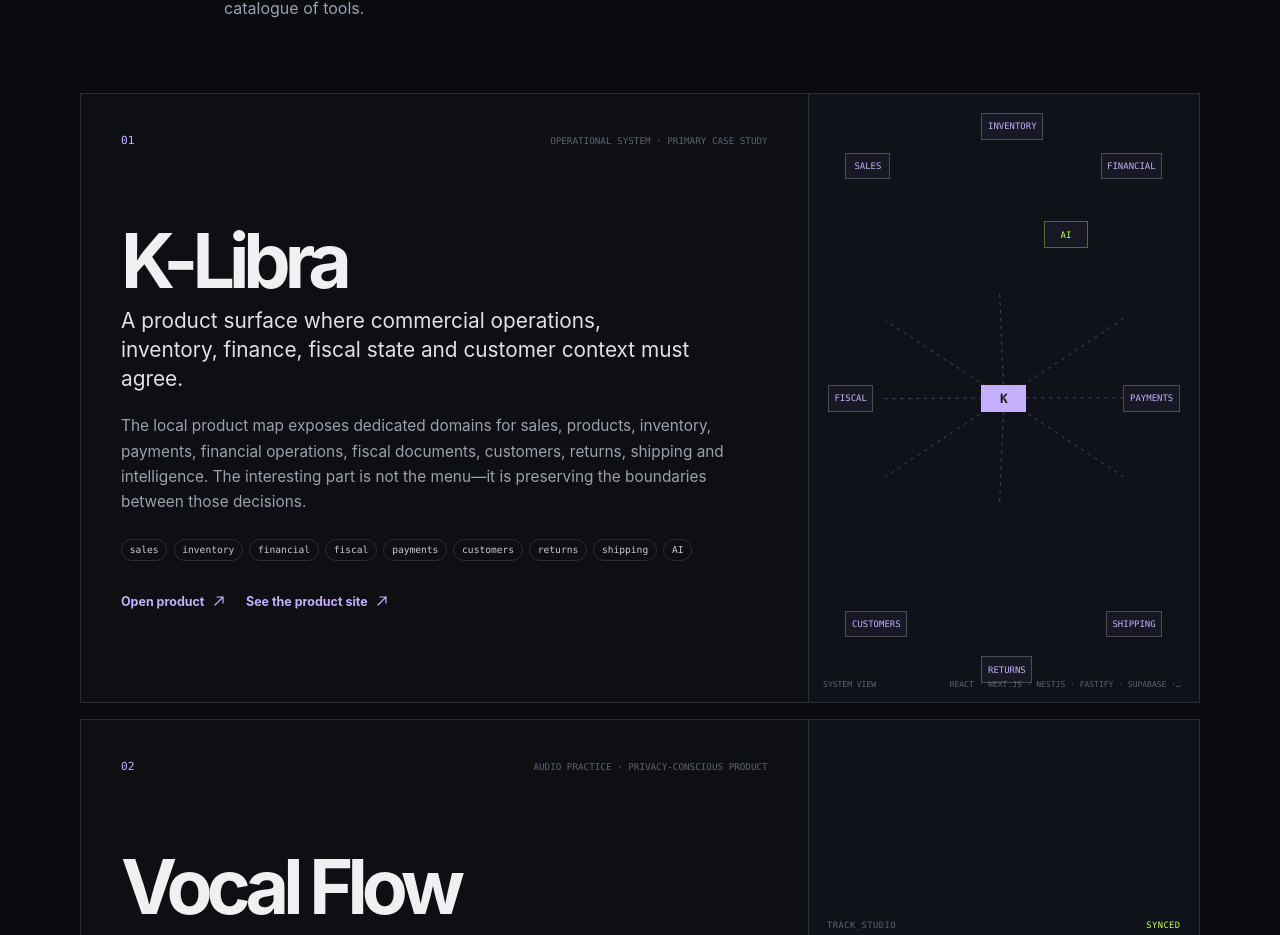
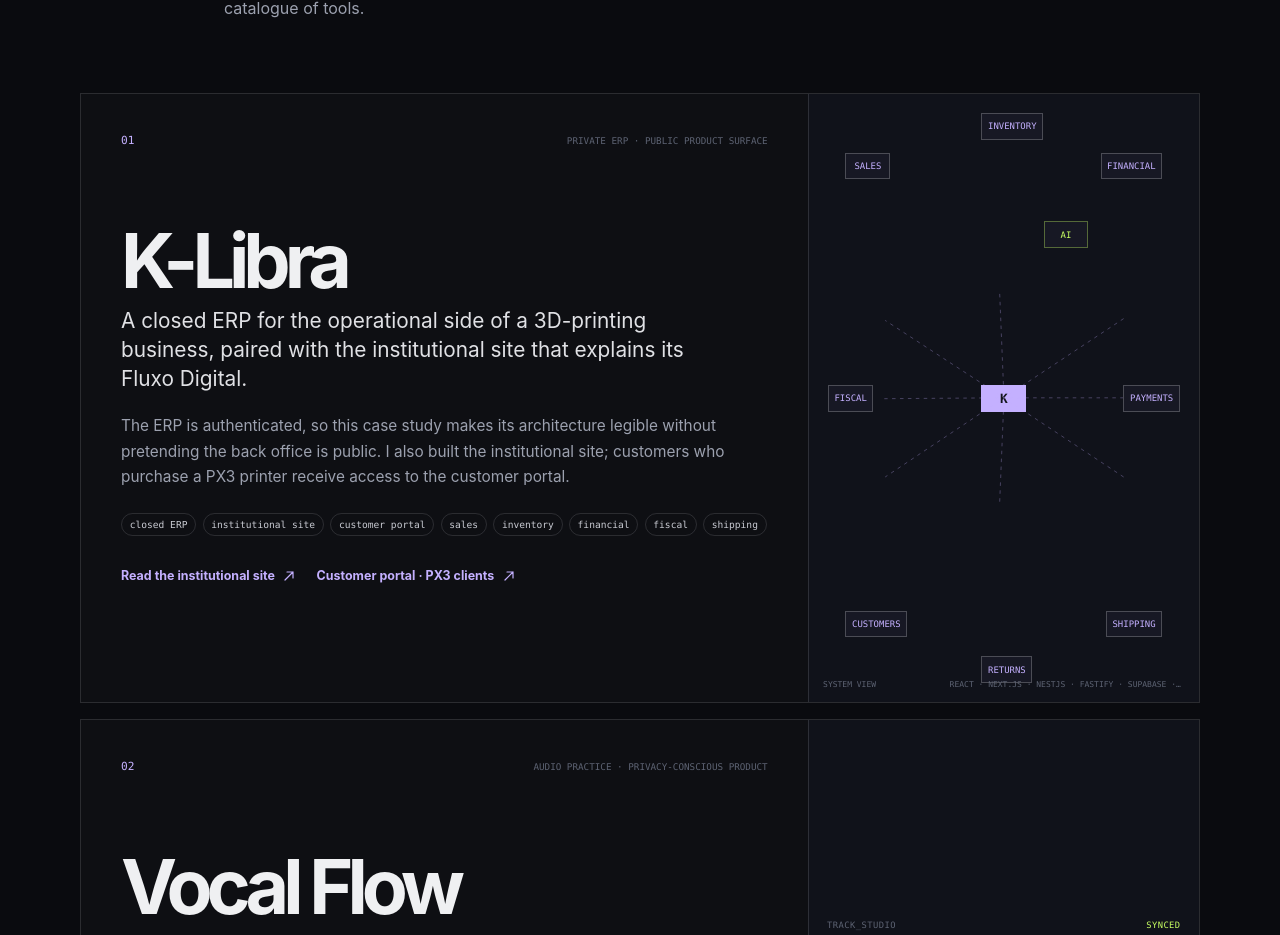
Before and after one commit to thomasleick/thomas-leick-portfoil, a React (Vite) app: page / in a window 1280 px wide. Shown: the part 1177-2112 px from the top of the page. Built offline with nearby package versions, Linux system fonts and the light colour scheme.

Commit message:
clarify K-Libra private ERP access

```diff
--- a/src/components/CommandPalette.tsx
+++ b/src/components/CommandPalette.tsx
@@ -8,7 +8,12 @@ type Action = { label: string; detail: string; href: string; external?: boolean
 
 const actions: readonly Action[] = [
   ...navItems.map((item) => ({ label: item.label, detail: 'Jump to section', href: item.href })),
-  ...projects.map((project) => ({ label: project.title, detail: 'Open live product', href: project.links[0].href, external: true })),
+  ...projects.map((project) => ({
+    label: project.title,
+    detail: project.id === 'k-libra' ? 'Read institutional site' : 'Open live product',
+    href: project.links[0].href,
+    external: true,
+  })),
   { label: 'GitHub', detail: 'View public repositories', href: profile.links.github, external: true },
   { label: 'Chess', detail: 'Open Chess.com profile', href: profile.links.chess, external: true },
   { label: 'Instagram', detail: 'Open Instagram profile', href: profile.links.instagram, external: true },
--- a/src/data/portfolio.ts
+++ b/src/data/portfolio.ts
@@ -26,16 +26,16 @@ export const projects: readonly Project[] = [
   {
     id: 'k-libra',
     label: '01',
-    eyebrow: 'Operational system · primary case study',
+    eyebrow: 'Private ERP · public product surface',
     title: 'K-Libra',
-    description: 'A product surface where commercial operations, inventory, finance, fiscal state and customer context must agree.',
+    description: 'A closed ERP for the operational side of a 3D-printing business, paired with the institutional site that explains its Fluxo Digital.',
     detail:
-      'The local product map exposes dedicated domains for sales, products, inventory, payments, financial operations, fiscal documents, customers, returns, shipping and intelligence. The interesting part is not the menu—it is preserving the boundaries between those decisions.',
-    capabilities: ['sales', 'inventory', 'financial', 'fiscal', 'payments', 'customers', 'returns', 'shipping', 'AI'],
+      'The ERP is authenticated, so this case study makes its architecture legible without pretending the back office is public. I also built the institutional site; customers who purchase a PX3 printer receive access to the customer portal.',
+    capabilities: ['closed ERP', 'institutional site', 'customer portal', 'sales', 'inventory', 'financial', 'fiscal', 'shipping'],
     stack: ['React', 'Next.js', 'NestJS', 'Fastify', 'Supabase', 'TypeScript'],
     links: [
-      { label: 'Open product', href: 'https://k-libra-system-web.vercel.app/' },
-      { label: 'See the product site', href: 'https://k-libra-system-site.vercel.app/' },
+      { label: 'Read the institutional site', href: 'https://k-libra-system-site.vercel.app/#conteudo' },
+      { label: 'Customer portal · PX3 clients', href: 'https://k-libra-system-web.vercel.app/login' },
     ],
   },
   {
--- a/src/sections/Work.tsx
+++ b/src/sections/Work.tsx
@@ -5,7 +5,7 @@ import type { CSSProperties } from 'react'
 
 function ArchitectureMap() {
   const nodes = ['sales', 'inventory', 'financial', 'fiscal', 'payments', 'customers', 'returns', 'shipping', 'AI']
-  return <div className="architecture-map" role="img" aria-label="K-Libra domain map">
+  return <div className="architecture-map" role="img" aria-label="K-Libra private ERP domain map">
     <span className="map-core">K</span>
     <svg viewBox="0 0 400 300" aria-hidden="true"><path d="M200 150 65 62M200 150 195 28M200 150 336 60M200 150 64 151M200 150 336 150M200 150 65 240M200 150 195 272M200 150 336 240" /></svg>
     {nodes.map((node, index) => <span key={node} className={`map-node node-${index}`}>{node}</span>)}
```
Also changed, not shown: 1 other file (tests, documents, lock files or other folders).
